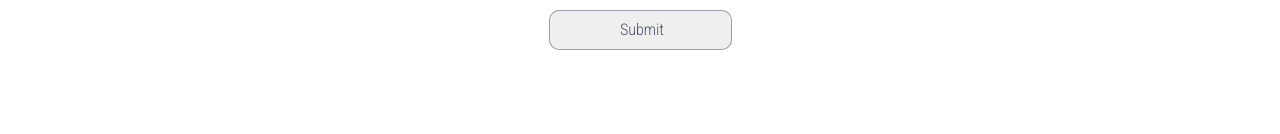
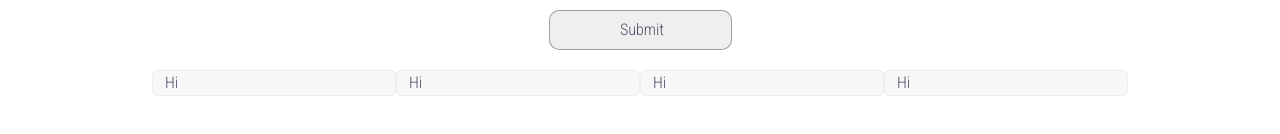
Before and after one commit to kellynwong/my-sentiments-exactly, a React (Vite) app in the folder Sentiments/: page /search in a window 1280 px wide. Shown: the part 328-462 px from the top of the page. Built offline with nearby package versions, Linux system fonts and the light colour scheme; a web font is replaced by a local one.

Commit message:
Revert "Clean up before lifting state"
This reverts commit c47341c8598922ed00f1af808c8f8bd038a13ad4.

```diff
--- a/Sentiments/src/components/Analysis.jsx
+++ b/Sentiments/src/components/Analysis.jsx
@@ -8,6 +8,7 @@ const Analysis = (props) => {
   let positiveWords = [];
   let negativeWords = [];
   let score = 0;
+
   let revisedTweet = props.tweet.split(" ").join("%20");
 
   useEffect(() => {
--- a/Sentiments/src/components/History.jsx
+++ b/Sentiments/src/components/History.jsx
@@ -3,12 +3,13 @@ import DataContext from "../context/DataContext";
 
 const History = () => {
   const data = useContext(DataContext);
+
   let history = data.history.map((item, index) => {
     return (
       <tr key={index}>
         <td>{item.timestamp}</td>
         <td>{item.searchTerm}</td>
-        <td>{item.score.toFixed(3)}</td>
+        <td>{item.score.toFixed(2)}</td>
       </tr>
     );
   });
--- a/Sentiments/src/components/Results.jsx
+++ b/Sentiments/src/components/Results.jsx
@@ -1,10 +1,16 @@
 import React, { useContext } from "react";
 import DataContext from "../context/DataContext";
+import { useNavigate } from "react-router-dom";
 import Analysis from "./Analysis";
 import Score from "./Score";
 
 const Results = () => {
   const data = useContext(DataContext);
+  const navigate = useNavigate();
+
+  // const something = (something) => {
+  //   console.log(something);
+  // };
 
   return (
     <div>
--- a/Sentiments/src/components/Search.jsx
+++ b/Sentiments/src/components/Search.jsx
@@ -1,9 +1,11 @@
 import React, { useContext, useState } from "react";
-import { useParams } from "react-router-dom";
+import { useNavigate, useParams } from "react-router-dom";
 import DataContext from "../context/DataContext";
+import Tweet from "./Tweet";
 
 const Search = () => {
   const data = useContext(DataContext);
+  const navigate = useNavigate();
   const params = useParams();
   const [isNotValid, setIsNotValid] = useState(false);
 
@@ -13,6 +15,7 @@ const Search = () => {
 
   const handleSubmit = (e) => {
     data.setDropdownValue(e.target.value);
+    // console.log(data.dropdownValue);
   };
 
   const handleClick = () => {
@@ -51,6 +54,13 @@ const Search = () => {
       <h2 style={{ color: `rgba(101, 96, 75, 0.5)` }}>
         {isNotValid && "Please enter a search word!"}
       </h2>
+
+      <div className="row">
+        <Tweet />
+        <Tweet />
+        <Tweet />
+        <Tweet />
+      </div>
     </div>
   );
 };
--- /dev/null
+++ b/Sentiments/src/components/Tweet.jsx
@@ -0,0 +1,7 @@
+import React from "react";
+
+const Tweet = () => {
+  return <div className="col-sm-3 tweet">Hi</div>;
+};
+
+export default Tweet;
--- a/Sentiments/src/index.css
+++ b/Sentiments/src/index.css
@@ -135,11 +135,11 @@ meter {
 }
 
 .redMeter::-webkit-meter-optimum-value {
-  background-image: linear-gradient(90deg, #efefef 75%, #d10000 100%);
+  background-image: linear-gradient(90deg, #efefef 65%, #d10000 100%);
 }
 
 .greenMeter::-webkit-meter-optimum-value {
-  background-image: linear-gradient(90deg, #efefef 75%, #76b947 100%);
+  background-image: linear-gradient(90deg, #efefef 65%, #76b947 100%);
 }
 
 meter::before {
```
Also changed, not shown: Sentiments/src/components/Score.jsx (+16 -0 lines).
